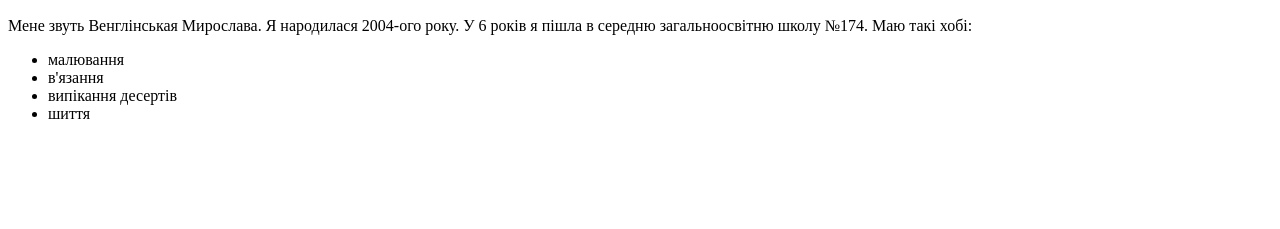
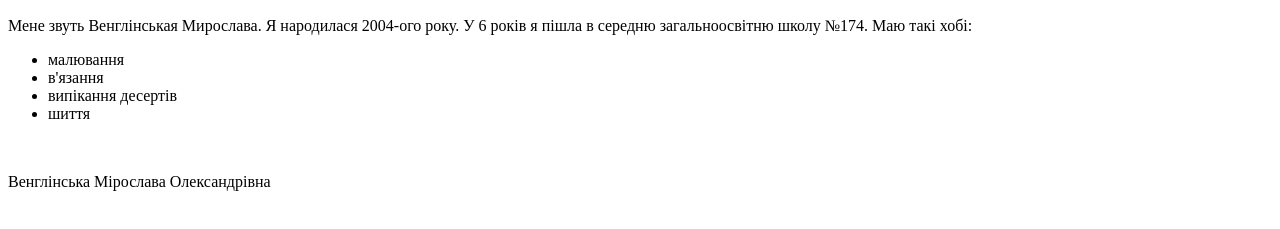
Before and after one commit to Mirara0/-5, a plain HTML site: page Autobiography.html in a window 1280 px wide. Shown: the part 435-664 px from the top of the page. Drawn offline with Linux system fonts and the light colour scheme.

Commit message:
Update Autobiography.html

```diff
--- a/Autobiography.html
+++ b/Autobiography.html
@@ -32,5 +32,8 @@
 				</ul></p>
 			<br>
 		</div>
+	<footer>
+		<p>Венглінська Мірослава Олександрівна</p>
+	</footer>
 </body>
 </html>
```
